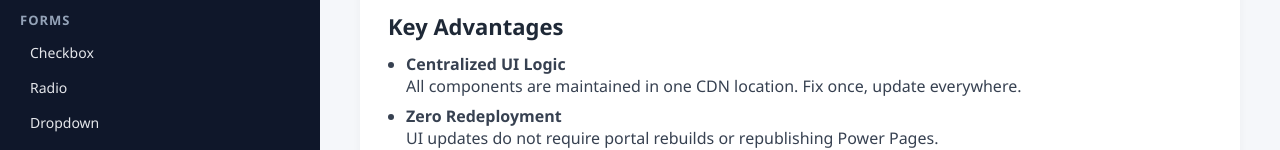
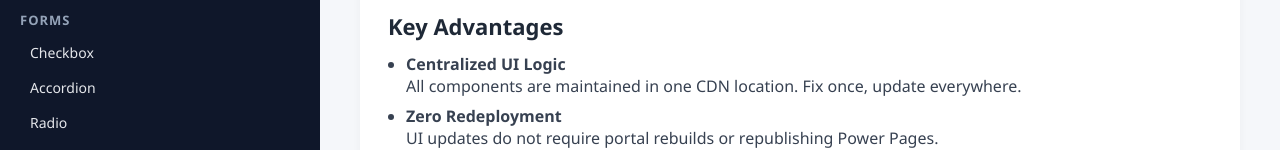
Before and after one commit to SVadaparty/captures-portal-ui-library, a website: page playbook/index.html in a window 1280 px wide. Shown: the part 622-772 px from the top of the page. Drawn offline with Linux system fonts and the light colour scheme.

Commit message:
added accordion on playbook

```diff
--- a/playbook/index.html
+++ b/playbook/index.html
@@ -166,6 +166,7 @@
             <div class="nav-group">
                 <h3>Forms</h3>
                 <a href="components/checkbox.html">Checkbox</a>
+                <a href="components/accordion.html">Accordion</a>
                 <a href="components/radio.html">Radio</a>
                 <a href="components/dropdown.html">Dropdown</a>
                 <a href="components/file-upload.html">File Upload</a>
```
